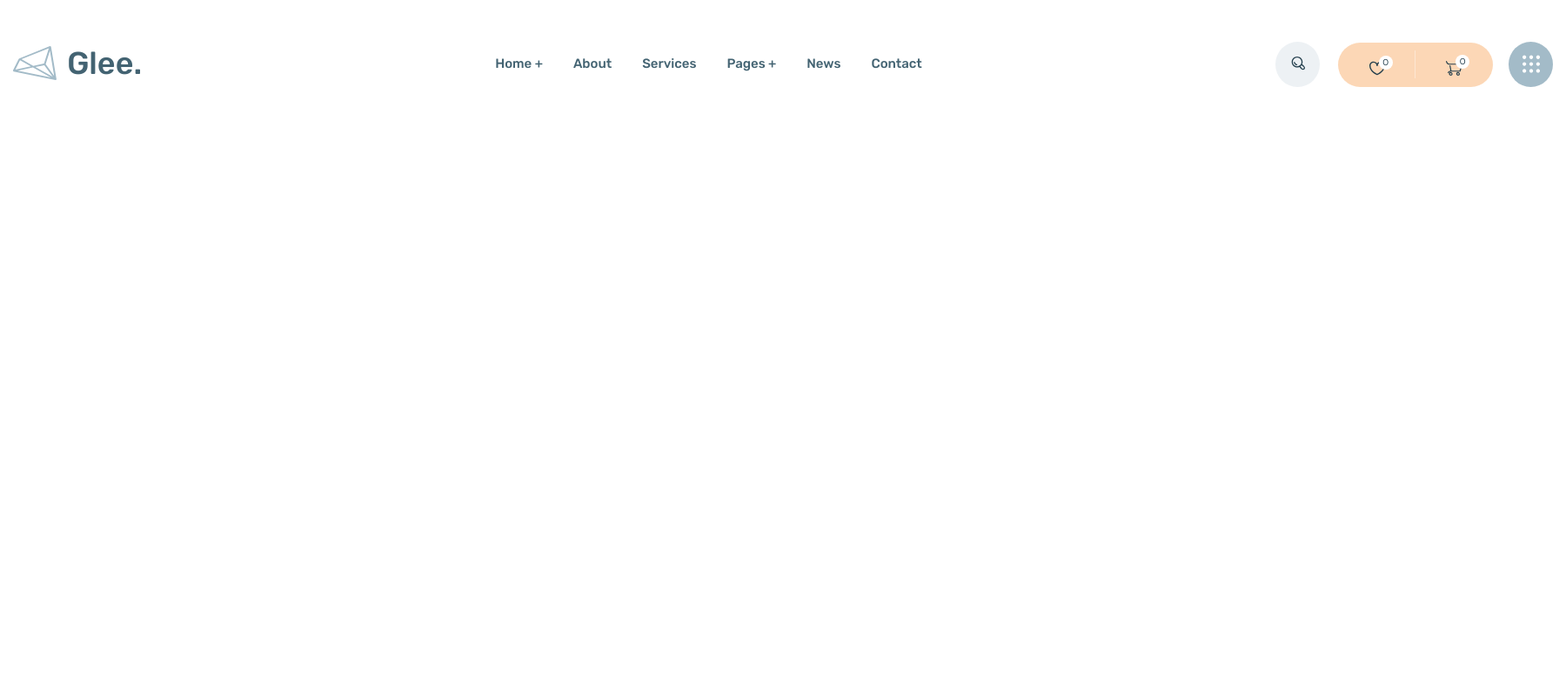
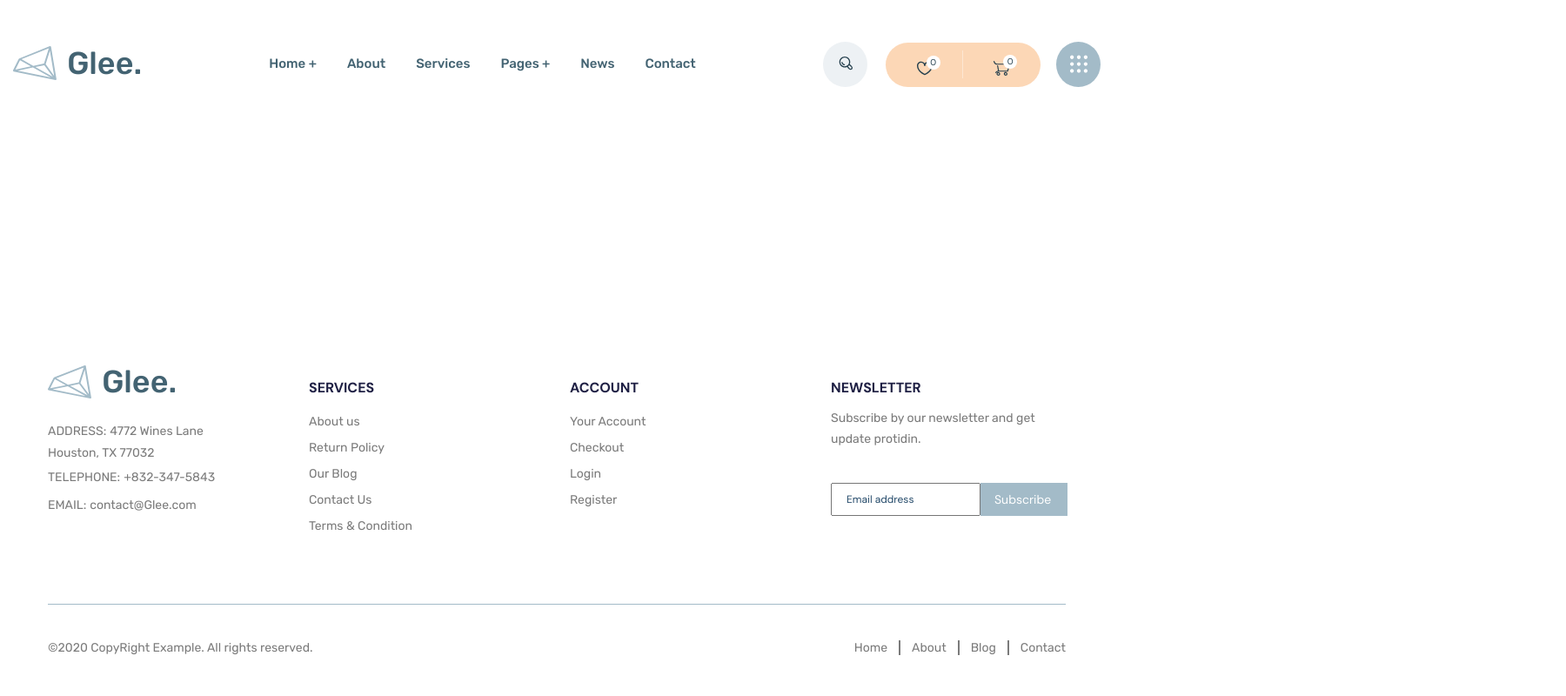
Before and after one commit to ilkin140293/Glee, a website: page app/index.html in a window 1280 px wide. Shown: the whole page at 87% size, 1800 px wide, since content can reach past the window. Drawn offline with nearby package versions, Linux system fonts and the light colour scheme; files that its build step writes are made by us from their sources.

Commit message:
create footer

```diff
--- a/app/index.html
+++ b/app/index.html
@@ -67,6 +67,109 @@
     </div>
   </header>
 
+  <main class="main">
+
+  </main>
+
+
+
+  <footer class="footer">
+    <div class="container">
+      <div class="footer__top">
+
+        <div class="footer__top-item footer__top-contact">
+          <a class="logo footer__top-logo" href="#">
+            <img class="logo__img" src="images/logo.svg" alt="логотип">
+            <span class="logo__text">Glee.</span>
+          </a>
+          <div class="footer__top-address">
+            <span>ADDRESS:</span>
+            <a href="#">4772 Wines Lane <br>
+              Houston, TX 77032</a>
+          </div>
+          <div class="footer__top-phone">
+            <span>Telephone:</span>
+            <a href="tel:+8323475843">+832-347-5843</a>
+          </div>
+          <div class="footer__top-email">
+            <span>Email:</span>
+            <a href="mailto:contact@Glee.com">contact@Glee.com</a>
+          </div>
+        </div>
+
+        <div class="footer__top-item footer__top-nav">
+          <h5 class="footer__top-title">Services</h5>
+          <ul class="footer__top-list">
+            <li class="footer__top-list-item">
+              <a class="footer__top-list-link" href="#">About us</a>
+            </li>
+            <li class="footer__top-list-item">
+              <a class="footer__top-list-link" href="#">Return Policy</a>
+            </li>
+            <li class="footer__top-list-item">
+              <a class="footer__top-list-link" href="#">Our Blog</a>
+            </li>
+            <li class="footer__top-list-item">
+              <a class="footer__top-list-link" href="#">Contact Us</a>
+            </li>
+            <li class="footer__top-list-item">
+              <a class="footer__top-list-link" href="#">Terms & Condition</a>
+            </li>
+          </ul>
+        </div>
+
+        <div class="footer__top-item footer__top-nav">
+          <h5 class="footer__top-title">Account</h5>
+          <ul class="footer__top-list">
+            <li class="footer__top-list-item">
+              <a class="footer__top-list-link" href="#">Your Account</a>
+            </li>
+            <li class="footer__top-list-item">
+              <a class="footer__top-list-link" href="#">Checkout</a>
+            </li>
+            <li class="footer__top-list-item">
+              <a class="footer__top-list-link" href="#">Login</a>
+            </li>
+            <li class="footer__top-list-item">
+              <a class="footer__top-list-link" href="#">Register</a>
+            </li>
+          </ul>
+        </div>
+
+        <div class="footer__top-item footer__top-item-form">
+          <h5 class="footer__top-title">newsletter</h5>
+          <p class="footer__top-item-text">
+            Subscribe by our newsletter and get
+            update protidin.
+          </p>
+          <form class="footer__top-form" action="#">
+            <input class="footer__top-form-input" type="text" placeholder="Email address" required>
+            <button class="footer__top-form-button" type="submit">Subscribe</button>
+          </form>
+        </div>
+      </div>
+
+      <div class="footer__bottom">
+        <div class="footer__bottom-copy">
+          ©2020 CopyRight Example. All rights reserved.
+        </div>
+        <ul class="footer__bottom-menu">
+          <li class="footer__bottom-menu-item">
+            <a class="footer__bottom-menu-link" href="#">Home</a>
+          </li>
+          <li class="footer__bottom-menu-item">
+            <a class="footer__bottom-menu-link" href="#">About</a>
+          </li>
+          <li class="footer__bottom-menu-item">
+            <a class="footer__bottom-menu-link" href="#">Blog</a>
+          </li>
+          <li class="footer__bottom-menu-item">
+            <a class="footer__bottom-menu-link" href="#">Contact</a>
+          </li>
+        </ul>
+      </div>
+    </div>
+  </footer>
 
   <script src="js/main.min.js"></script>
 </body>
--- a/app/scss/_global.scss
+++ b/app/scss/_global.scss
@@ -1,9 +1,31 @@
 body {
+  @extend %rubik-400;
+  font-size: 16px;
+  line-height: 30px;
+  color: $default;
+  display: flex;
+  flex-direction: column;
+}
 
+.main {
+  flex-grow: 1;
+}
+
+a {
+  @extend %rubik-400;
+  font-size: 14px;
+  line-height: 32px;
+  color: $link;
 }
 
 .wide-container {
-  min-width: 1800px;
+  max-width: 1800px;
   padding: 0 15px;
   margin: 0 auto;
 }
+
+.container {
+  max-width: 1200px;
+  padding: 0 15px;
+  margin: 0 auto;
+}
--- a/app/scss/_vars.scss
+++ b/app/scss/_vars.scss
@@ -1,5 +1,7 @@
 $accent:#436372;
 $default: #243f4d;
+$bgcol: #a3bbc8;
+$link: #7b7b7b;
 
 %dmsans-400 {
   font-family: 'DM Sans', sans-serif;
--- a/app/scss/style.scss
+++ b/app/scss/style.scss
@@ -95,7 +95,7 @@
     width: 51px;
     height: 52px;
     border-radius: 50%;
-    background-color: #a3bbc8;
+    background-color: $bgcol;
     position: relative;
     &-img {
       position: absolute;
@@ -105,5 +105,105 @@
   }
 }
 
+.footer__top {
+  display: flex;
+  border-bottom: 1px solid $bgcol;
+  padding: 79px 0 75px;
+  &-logo {
+    margin-bottom: 15px;
+  }
+  &-address span,
+  &-phone span,
+  &-email span {
+    text-transform: uppercase;
+    font-size: 14px;
+    line-height: 32px;
+    color: $link;
+  }
+  &-contact {
+    width: 200px;
+    margin-right: 100px;
+  }
+  &-nav {
+    width: 120px;
+    margin-right: 180px;
+  }
+  &-item-form {
+    width: 270px;
+  }
+  &-title {
+    @extend %dmsans-700;
+    font-size: 16px;
+    line-height: 21px;
+    text-transform: uppercase;
+    color: #1f2044;
+    padding: 25px 0 13px;
+  }
+  &-item-text {
+    font-size: 14px;
+    line-height: 24px;
+    color: $link;
+    margin-bottom: 38px;
+  }
+  &-form {
+    display: flex;
+    &-input {
+      @extend %dmsans-400;
+      font-size: 12px;
+      color: $default;
+      padding: 0px 15px 0px 16px;
+      &::placeholder {
+        @extend %dmsans-400;
+        font-size: 12px;
+        color: #234969;
+      }
+    }
+    &-button {
+      background-color: $bgcol;
+      border: none;
+      @extend %dmsans-400;
+      font-size: 14px;
+      line-height: 20px;
+      color: #fff;
+      padding: 9px 19px 9px 16px;
+      cursor: pointer;
+    }
+  }
+}
+
+.footer__top-address span,
+.footer__top-address, a {
+  line-height: 24px;
+}
+
+
+
+.footer__bottom {
+  display: flex;
+  justify-content: space-between;
+  padding: 34px 0 39px;
+  &-copy {
+    font-size: 14px;
+    line-height: 32px;
+    color: $link;
+  }
+  &-menu {
+    display: flex;
+  }
+  &-menu-item + .footer__bottom-menu-item {
+    padding-left: 28px;
+    position: relative;
+  }
+  &-menu-item + .footer__bottom-menu-item::before {
+    content: '';
+    position: absolute;
+    width: 2px;
+    height: 17px;
+    background-color: $link;
+    left: 13px;
+    top: 7px;
+  }
+}
+
 
 @import 'media';
```
